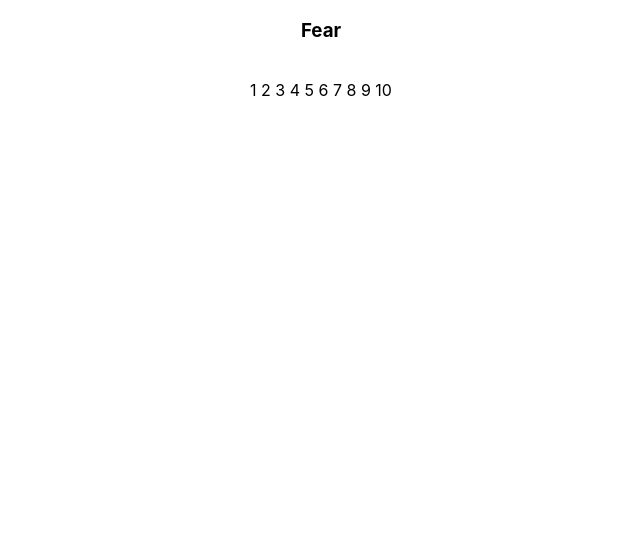
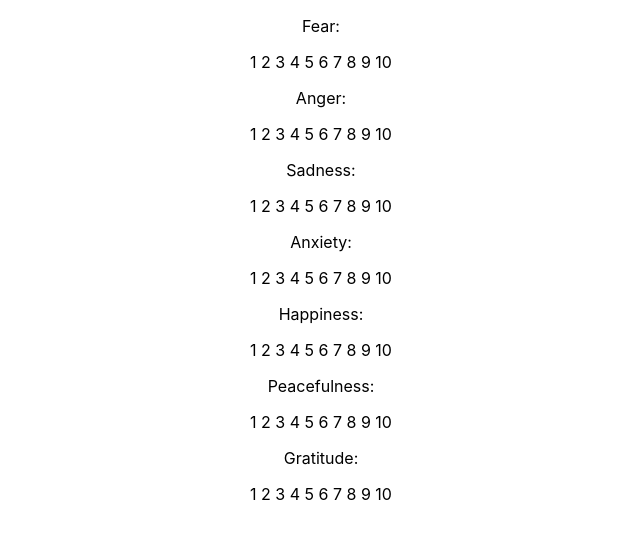
Before and after one commit to v1ctoriale1gh/emotion-tracker-front-end, a React (Create React App) app: page / in a window 1280 px wide. Shown: the top 538 px of the page, without its empty margins (319-959 px from the left). Built offline with nearby package versions, Linux system fonts and the light colour scheme.

Commit message:
got set state in on click in form

```diff
--- a/src/components/EmotionForm.js
+++ b/src/components/EmotionForm.js
@@ -4,19 +4,18 @@ import "../styles.css";
 const EmotionForm = (props) => {
 
         return (
-            <div>
-                <h3>{props.name}</h3>
-                <br />
-                <span>1 </span>
-                <span>2 </span>
-                <span>3 </span>
-                <span>4 </span>
-                <span>5 </span>
-                <span>6 </span>
-                <span>7 </span>
-                <span>8 </span>
-                <span>9 </span>
-                <span>10</span>
+            <div data-name={props.name}>
+                <p>{props.name}: </p>
+                <span onClick={props.numberClick}>1 </span>
+                <span onClick={props.numberClick}>2 </span>
+                <span onClick={props.numberClick}>3 </span>
+                <span onClick={props.numberClick}>4 </span>
+                <span onClick={props.numberClick}>5 </span>
+                <span onClick={props.numberClick}>6 </span>
+                <span onClick={props.numberClick}>7 </span>
+                <span onClick={props.numberClick}>8 </span>
+                <span onClick={props.numberClick}>9 </span>
+                <span onClick={props.numberClick}>10</span>
             </div>
         );
 }
--- a/src/components/Form.js
+++ b/src/components/Form.js
@@ -11,20 +11,32 @@ class Form extends Component {
             Anger: '0',
             Sadness: '0',
             Anxiety: '0',
-            Happiness: '0',
+            Hapiness: '0',
             Peacefulness: '0',
             Gratitude: '0',
         };
     };
 
-    callBackForOnChange = (start) => {
-        return console.log(start);
-    };
+    numberClick = (e) => {
+        e.persist();
+        e.target.className === "chosen-number" ? e.target.className = "" : e.target.className = "chosen-number"
+        this.setState({
+            [e.target.parentElement.dataset.name]: e.target.innerText
+        });
+        console.log(this.state);
+        }
+
 
     render() {
         return(
             <div>
-                <EmotionForm name={"Fear"}/>
+                <EmotionForm name={"Fear"}         numberClick={this.numberClick} />
+                <EmotionForm name={"Anger"}        numberClick={this.numberClick} />
+                <EmotionForm name={"Sadness"}      numberClick={this.numberClick} />
+                <EmotionForm name={"Anxiety"}      numberClick={this.numberClick} />
+                <EmotionForm name={"Happiness"}    numberClick={this.numberClick} />
+                <EmotionForm name={"Peacefulness"} numberClick={this.numberClick} />
+                <EmotionForm name={"Gratitude"}    numberClick={this.numberClick} />
             </div>
         )
     };
--- a/src/styles.css
+++ b/src/styles.css
@@ -1,4 +1,19 @@
-.numIcon {
-    height: 40px;
-    width: 50px;
+  .chosen-number {
+    width: 100%;
+    height: 100%;
+    animation: pulse 5s infinite;
   }
+
+  @keyframes pulse {
+    0% {
+      color: #001F3F;
+    }
+    100% {
+      color: #FF4136;
+    }
+  }
+
+  html,
+  body {
+    height: 100%;
+  }
```
